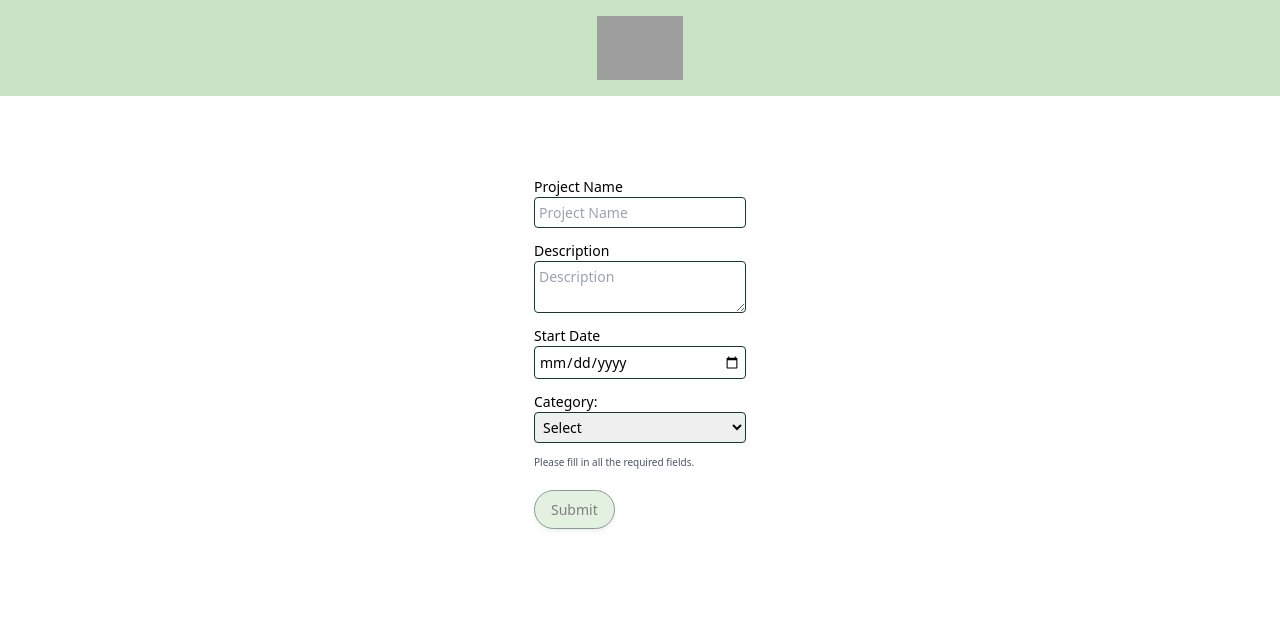
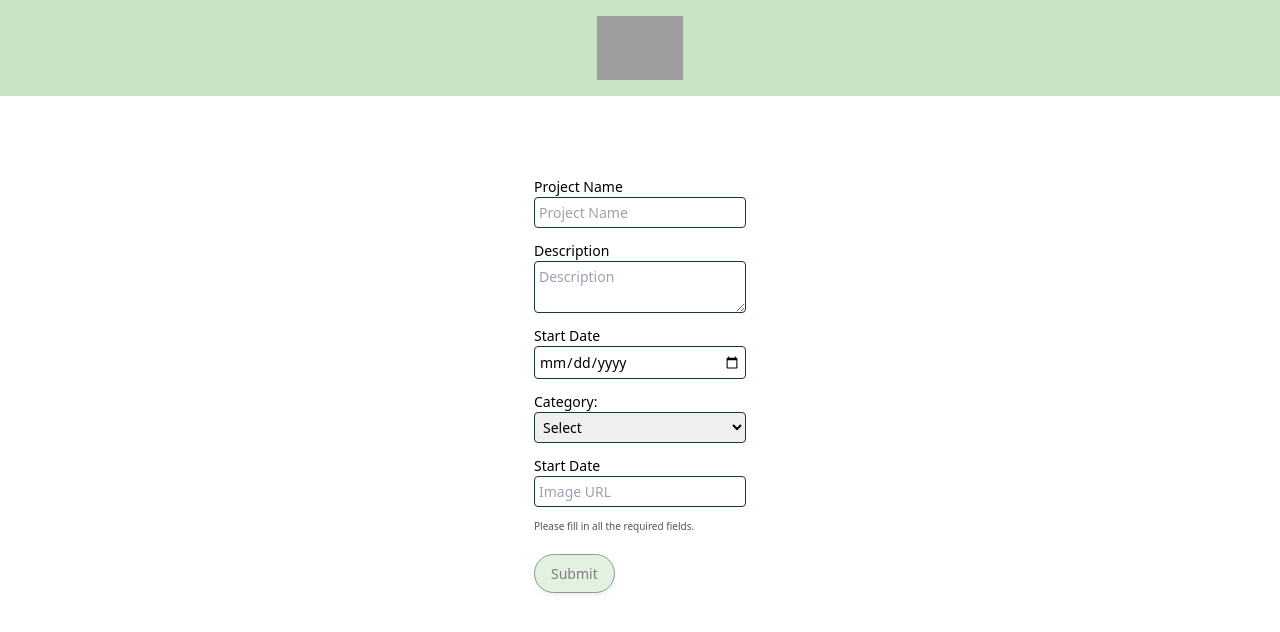
Before and after one commit to crissu91/verticode, a React (Vite) app: page / in a window 1280 px wide. Shown: the top 632 px of the page. Built offline with nearby package versions, Linux system fonts and the light colour scheme; grey boxes are pictures that could not be loaded.

Commit message:
Adds new input to add image url

```diff
--- a/src/components/ProjectAdder.tsx
+++ b/src/components/ProjectAdder.tsx
@@ -11,6 +11,7 @@ function ProjectAdder() {
         description: "",
         startDate: new Date(),
         category: "",
+        imageUrl: "",
       });
       const formHasErrors =  Object.values(newProject).some((items: keyof IProject) => items.length ===0)
 
@@ -95,6 +96,20 @@ function ProjectAdder() {
                 <option value="construction">Construction</option>
             </select>
 
+            <label htmlFor="image_url">Start Date</label>
+            <input
+                className="border border-green rounded-[4px] p-1 mb-3"
+                id="image_url"
+                type="text"
+                placeholder="Image URL"
+                onChange={(e) =>
+                    setNewProject((newProject) => {
+                    return { ...newProject, imageUrl: e.target.value };
+                    })
+                }
+                required
+            ></input>
+
             <p className="text-[10px] text-gray-600">Please fill in all the required fields.</p>
 
             <button
```
